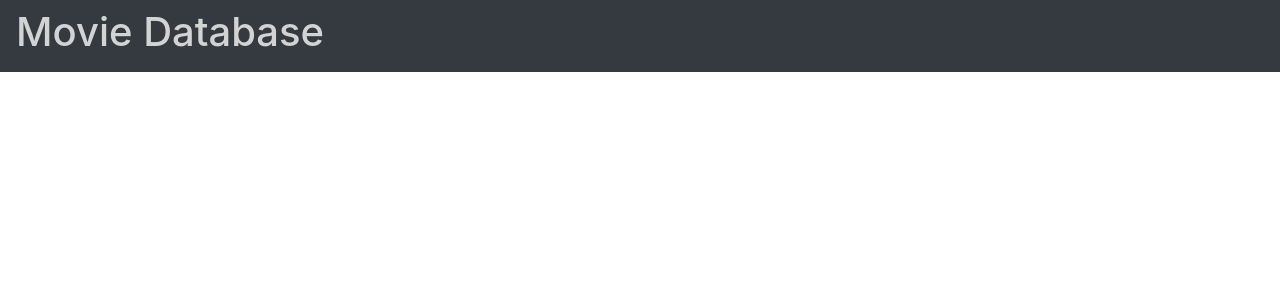
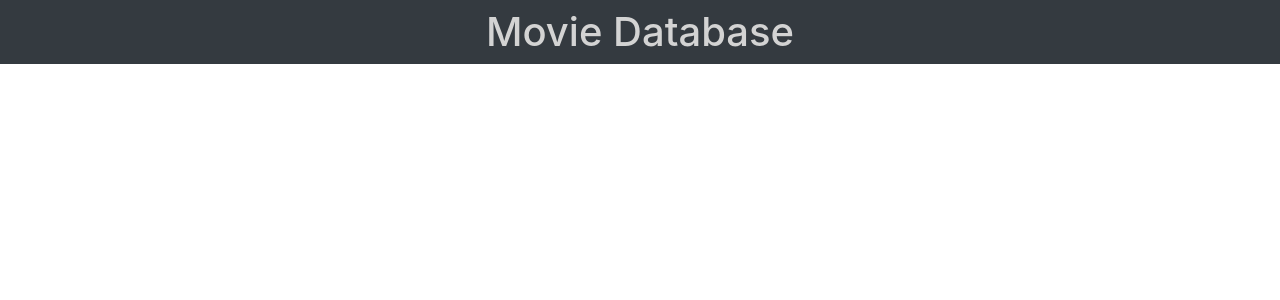
Before and after one commit to LindgrenArto/movie-ui, a React (Create React App) app in the folder movie-ui/: page / in a window 1280 px wide. Shown: the top 300 px of the page. Built offline with nearby package versions, Linux system fonts and the light colour scheme.

Commit message:
centered text in navbar

```diff
--- a/movie-ui/src/index.css
+++ b/movie-ui/src/index.css
@@ -13,6 +13,11 @@ code {
     monospace;
 }
 
+.navbar {
+  text-align: center;
+}
+
 .navbar h1 {
   color: lightgray;
+  margin: 0 auto;
 }
```
